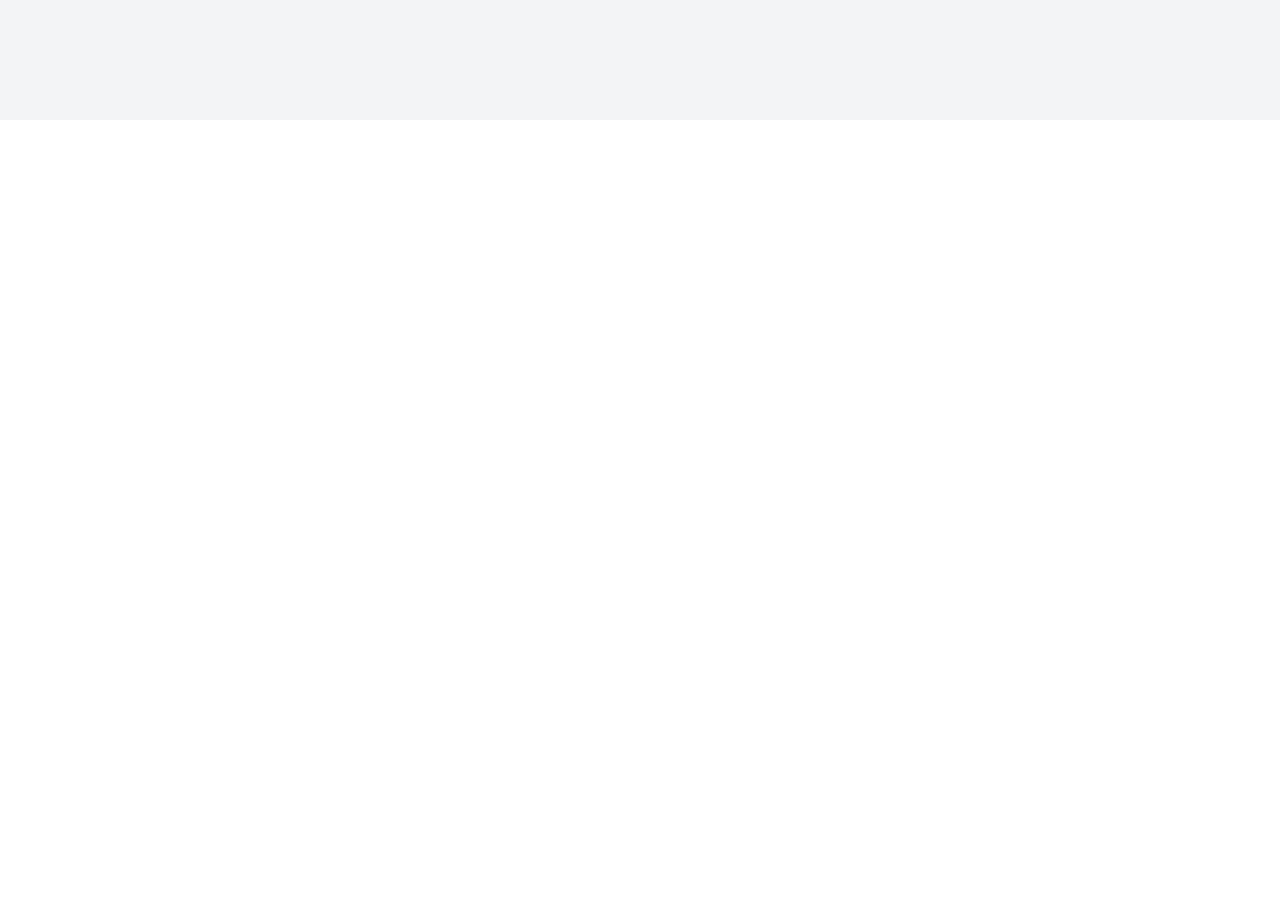
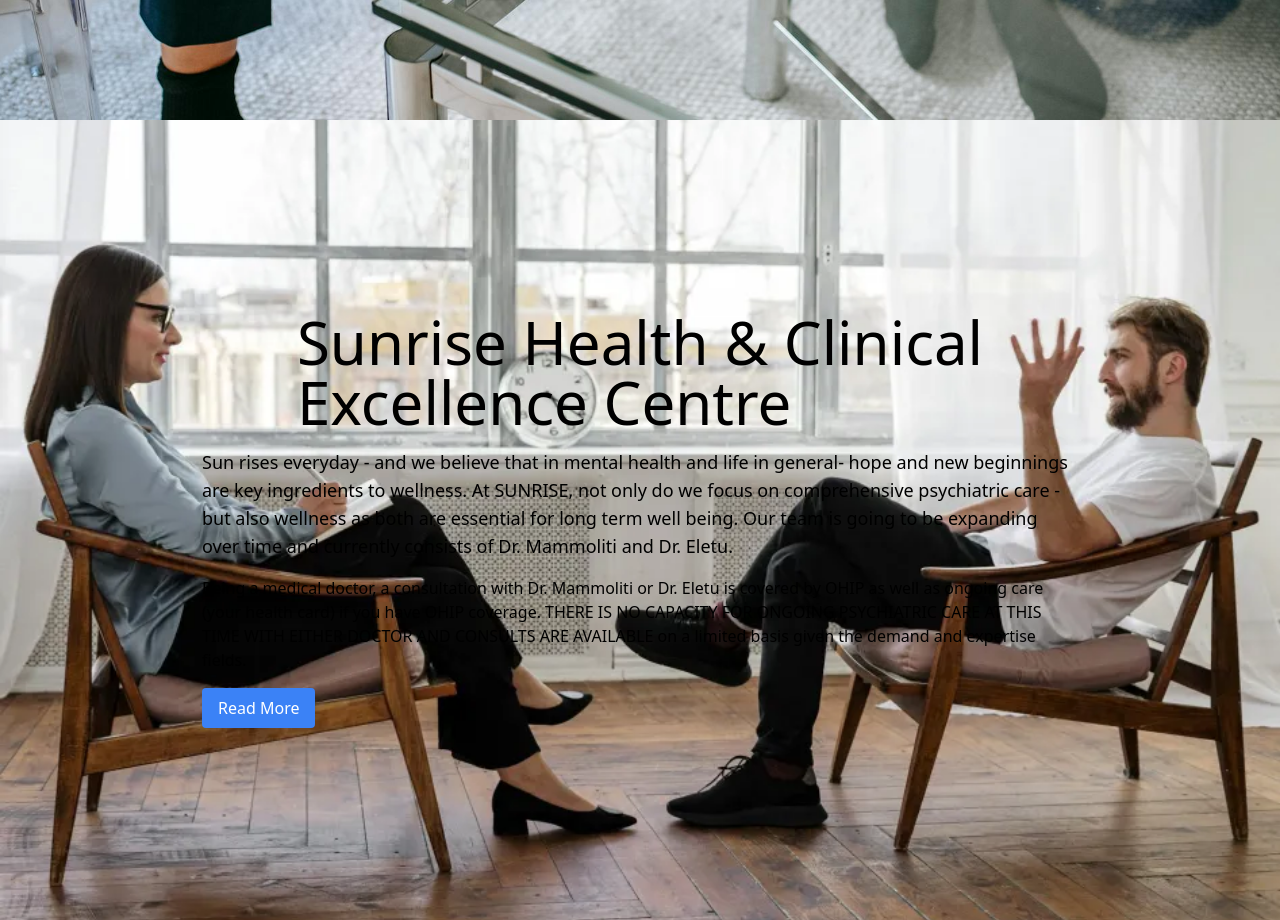
Before and after one commit to topcowmoo/areca-vestiaria, a React (Vite) app: page / in a window 1280 px wide. Shown: the part 680-1600 px from the top of the page. Before the commit the page ends 800 px from the top, so only its background shows below. Built offline with nearby package versions, Linux system fonts and the light colour scheme.

Commit message:
complete losely styled version of Home Page

```diff
--- a/src/pages/Home.jsx
+++ b/src/pages/Home.jsx
@@ -1,6 +1,19 @@
+import React, { useState } from "react";
+
 function Home() {
+  const [isModalOpen, setIsModalOpen] = useState(false);
+
+  const handleOpenModal = () => {
+    setIsModalOpen(true);
+  };
+
+  const handleCloseModal = () => {
+    setIsModalOpen(false);
+  };
+
   return (
-    <div className="flex flex-col min-h-screen bg-gray-100">
+    <div>
+      <div className="flex flex-col min-h-screen bg-page-one bg-cover bg-center">
         <div className="flex justify-center py-4">
           <h2>**Nav Bar Here**</h2>
         </div>
@@ -14,6 +27,58 @@ function Home() {
           </a>
         </div>
       </div>
+
+      <div className="flex flex-col min-h-screen bg-page-two bg-cover bg-center p-6">
+        <div className="flex flex-grow flex-col items-center justify-center">
+          <h1 className="text-6xl mb-4">
+            Sunrise Health & Clinical <br /> Excellence Centre
+          </h1>
+          <div className="w-3/4 px-6">
+            <p className="mb-4 text-lg">
+              Sun rises everyday - and we believe that in mental health and life
+              in general- hope and new beginnings are key ingredients to
+              wellness. At SUNRISE, not only do we focus on comprehensive
+              psychiatric care - but also wellness as both are essential for
+              long term well being. Our team is going to be expanding over time
+              and currently consists of Dr. Mammoliti and Dr. Eletu.
+            </p>
+            <p>
+              Being a medical doctor, a consultation with Dr. Mammoliti or Dr.
+              Eletu is covered by OHIP as well as ongoing care (your health
+              card) if you have OHIP coverage. THERE IS NO CAPACITY FOR ONGOING
+              PSYCHIATRIC CARE AT THIS TIME WITH EITHER DOCTOR AND CONSULTS ARE
+              AVAILABLE on a limited basis given the demand and expertise
+              fields.
+            </p>
+            <button
+              onClick={handleOpenModal}
+              className="mt-4 px-4 py-2 bg-blue-500 text-white rounded hover:bg-blue-600"
+            >
+              Read More
+            </button>
+          </div>
+        </div>
+      </div>
+
+      {isModalOpen && (
+        <div className="fixed inset-0 bg-black bg-opacity-50 flex items-center justify-center">
+          <div className="bg-white p-6 rounded-lg shadow-lg max-w-lg w-full">
+            <h2 className="text-2xl mb-4">More Information</h2>
+            <p>
+              Detailed information about the services and expertise offered by
+              Dr. Mammoliti and Dr. Eletu, including their backgrounds,
+              specializations, and availability for consultations.
+            </p>
+            <button
+              onClick={handleCloseModal}
+              className="mt-4 px-4 py-2 bg-blue-500 text-white rounded hover:bg-blue-600"
+            >
+              Close
+            </button>
+          </div>
+        </div>
+      )}
+    </div>
   );
 }
 
--- a/tailwind.config.js
+++ b/tailwind.config.js
@@ -1,10 +1,15 @@
 /** @type {import('tailwindcss').Config} */
 export default {
   content: ["./index.html", "./src/**/*.{js,ts,jsx,tsx}"],
-  darkMode: 'selector',
-  darkModeSelector: '.dark-mode',
+  darkMode: "selector",
+  darkModeSelector: ".dark-mode",
   theme: {
-    extend: {},
+    extend: {
+      backgroundImage: (theme) => ({
+        "page-one": "url('/src/assets/homePage1.jpeg')",
+        "page-two": "url('/src/assets/homePage2.jpeg')",
+      }),
+    },
   },
   plugins: [],
 };
```
Also changed, not shown: src/assets/homePage1.jpeg (added), src/assets/homePage2.jpeg (added). Lines whose indentation alone changed are shown as unchanged.
